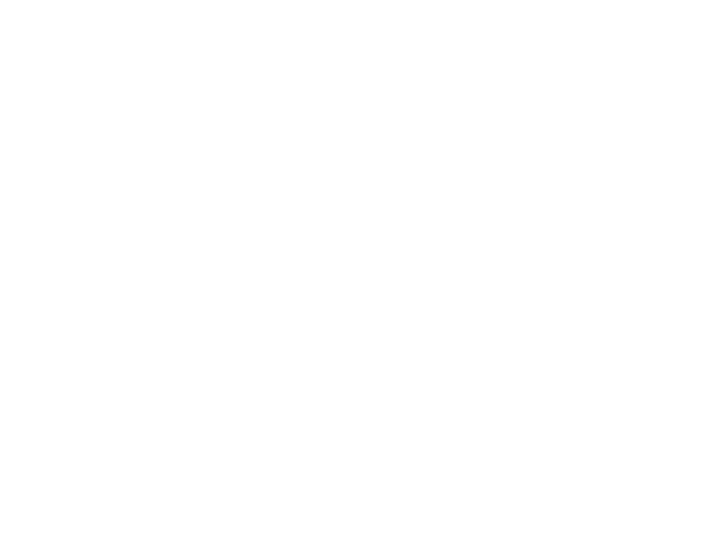
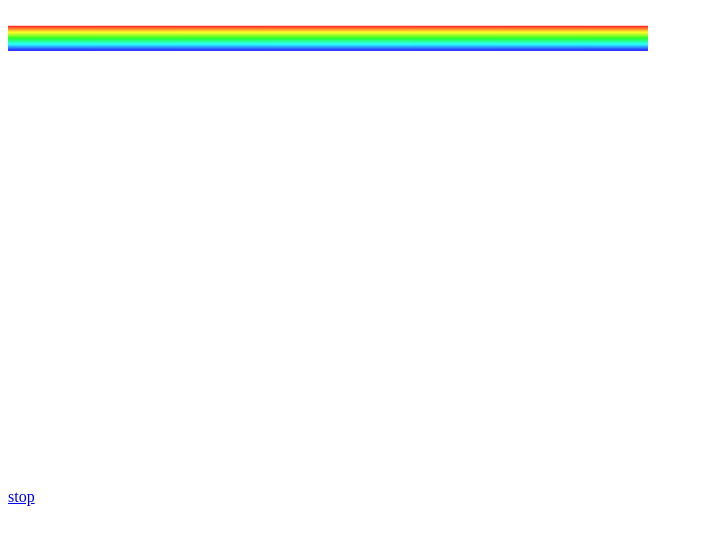
Before and after one commit to daeken/Epicentre, a plain HTML site: page index.html in a window 1280 px wide. Shown: the whole page, without its empty margins (0-703 px from the left). Drawn offline with Linux system fonts and the light colour scheme.

Commit message:
Rasterbars \o/

```diff
--- a/Epicentre.js
+++ b/Epicentre.js
@@ -1,25 +1,45 @@
-var canvas, ctx, ctime = 0, time;
+canvas=ctx=ctime=tstart=tstep=0;
+cw=640; ch=480;
+M = Math;
+dead = false;
 
 function timeUpdate() {
 	ntime = (new Date).getTime();
 	if(ctime != 0)
-		time = ntime - ctime;
+		tstep = ntime - ctime;
+	tstart += tstep;
 	ctime = ntime;
 }
 
-function rasterBars() {
+function line(x1, y1, x2, y2, c) {
+	if(c!=undefined) ctx.strokeStyle = c;
+	ctx.beginPath();
+	ctx.moveTo(x1, y1);
+	ctx.lineTo(x2, y2);
+	ctx.stroke();
+}
+
+function rasterBar(y, o, s) {
+	for(i = 0; i < 25; ++i)
+		line(0, y+i, cw, y+i, 'hsl(' + (i+o%360)*s + ', 100%, 50%)');
 }
 
 function main() {
 	timeUpdate();
 
-	rasterBars();
+	ctx.clearRect(0, 0, cw, ch);
+	rasterBar(tstart/10 % ch, 0, 10);
+
+	if(!dead) setTimeout(main, 1000/60);
 }
 
 function ready() {
 	canvas = document.getElementById('epicentre');
 	ctx = canvas.getContext('2d');
 
-	timeUpdate();
-	setInterval(main, 1000/60);
+	main();
 }
+
+function stop() {
+	dead = true;
+}
--- a/index.html
+++ b/index.html
@@ -5,6 +5,7 @@
 	</head>
 
 	<body onLoad="ready()">
-		<canvas id="epicentre" width="640" height="480"></canvas>
+		<canvas id="epicentre" width="640" height="480"></canvas><br />
+		<a href="javascript:stop()">stop</a>
 	</body>
 </html>
```
